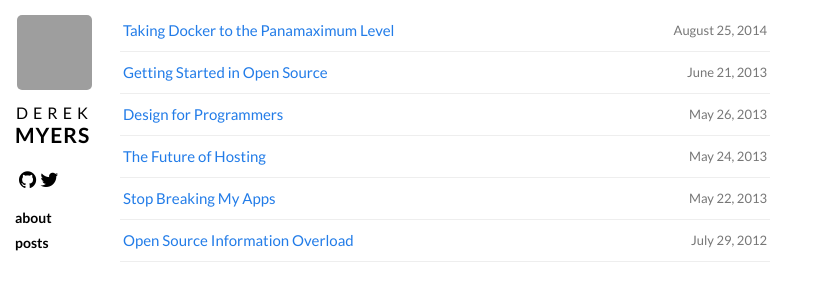
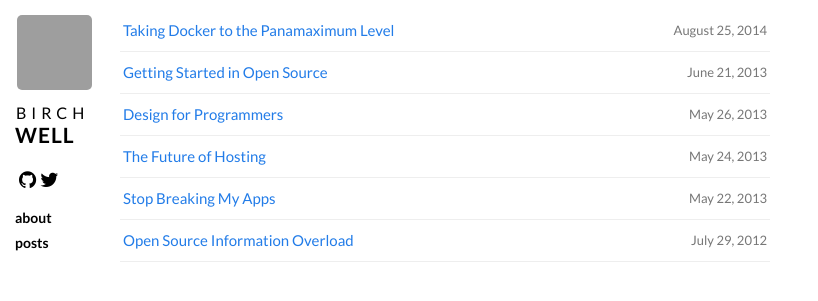
Before and after one commit to Birchwell/birchwell.github.io, a Jekyll site: the page built from index.html, in a window 1280 px wide. Shown: the top 301 px of the page, without its empty margins (0-818 px from the left). Built offline with Jekyll 4.4.1, drawn with Linux system fonts in a browser that asks for light colours; nearby versions of some CDN libraries; Markdown is read by kramdown in place of the engine named in the settings; grey boxes are pictures that could not be loaded.

Commit message:
Update _config.yml

```diff
--- a/_config.yml
+++ b/_config.yml
@@ -7,7 +7,7 @@ rdiscount:
 gems:
   - jekyll-sitemap
 
-name: Derek Myers
+name: Birch Well
 url: http://derekmyers.com
 description: Just a software developer building web apps.
 twitter: imderek
```
